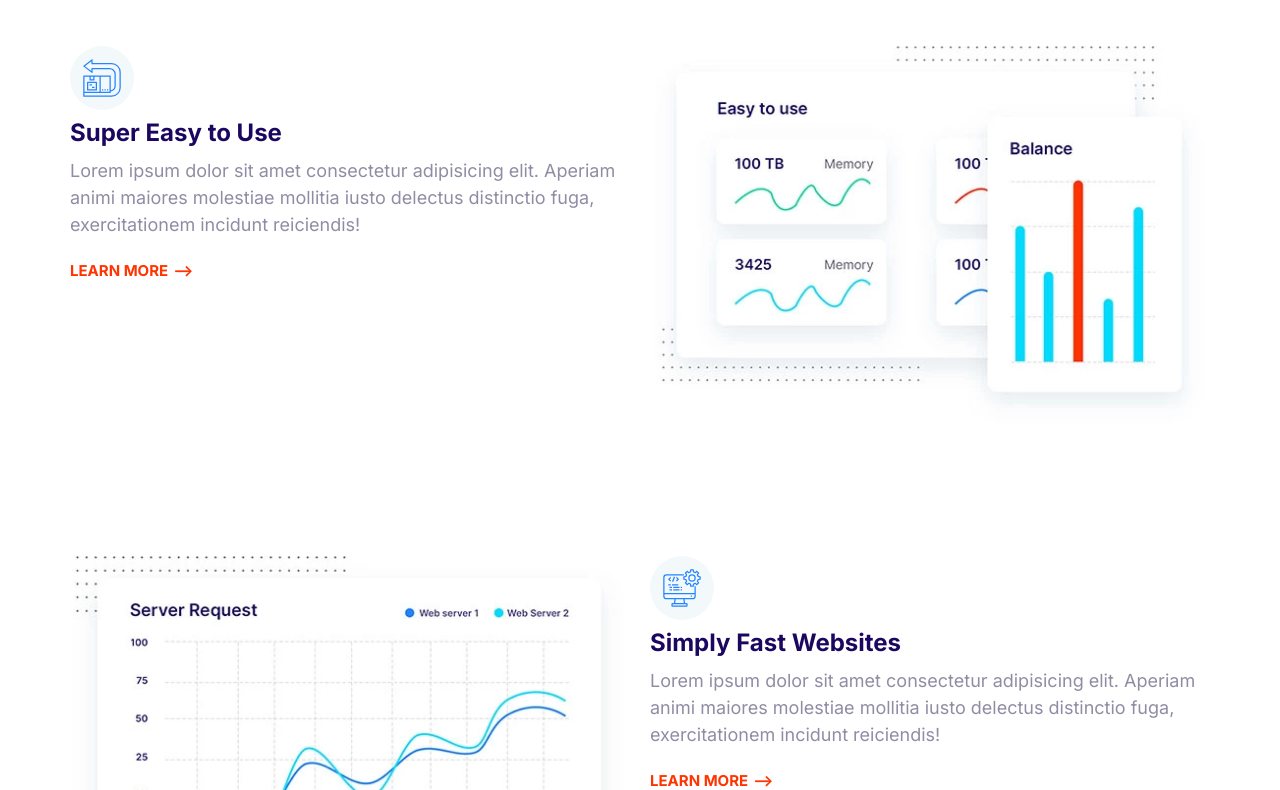
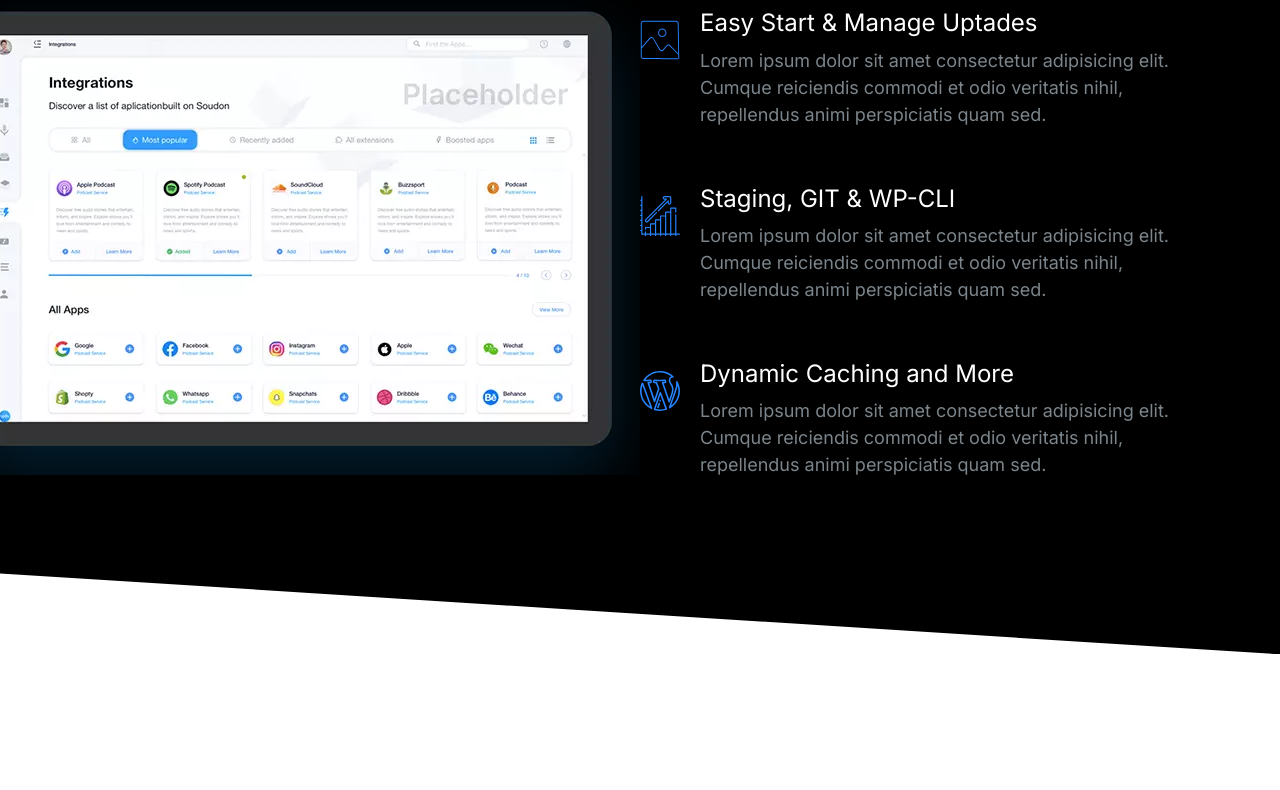
Before and after one commit to DiRenzoV/Vinishify, a plain HTML site: page index.html in a window 1280 px wide. Shown: the part 155-945 px from the top of the page. After the commit the page ends 809 px from the top, so only its background shows below. Drawn offline with Linux system fonts and the light colour scheme.

Commit message:
Defining the Showcase Block.

```diff
--- a/css/styles.css
+++ b/css/styles.css
@@ -16,6 +16,10 @@
 }
 
 /* Typography */
+::selection {
+  background: var(--color-primary);
+  color: white;
+}
 
 html {
   font-size: 62.5%;
@@ -46,7 +50,7 @@ h2 {
 
 h3 {
   font-size: 3rem;
-  margin-bottom: 1rem;
+  font-weight: 500;
 }
 
 p {
@@ -138,7 +142,6 @@ a {
 .list {
   list-style: none;
   padding-left: 0;
-  color: var(--color-headings);
 }
 
 .list--inline .list__item {
@@ -149,6 +152,7 @@ a {
 .list--tick {
   list-style-image: url(/images/tick.svg);
   padding-left: 3rem;
+  color: var(--color-headings);
 }
 
 .list--tick .list__item {
@@ -425,6 +429,7 @@ a {
 
 .media__body {
   margin: 0 2rem;
+  margin-bottom: 4rem;
 }
 
 .media__image {
@@ -605,7 +610,7 @@ a {
 
 .block {
   --padding-vertical: 6rem;
-  padding-right: var(--padding-vertical) 2rem;
+  padding: var(--padding-vertical);
 }
 
 .block__header {
@@ -621,17 +626,19 @@ a {
   color: #7b858b;
 }
 
-.block--dark .block__heading {
+.block--dark h1,
+.block--dark h2,
+.block--dark h3 {
   color: white;
 }
 
 .block--skewed-right {
   padding-bottom: calc(var(--padding-vertical) + 4rem);
-  clip-path: polygon(0% 0%, 100% 0%, 100% 100%, 0% 80%);
+  clip-path: polygon(0% 0%, 100% 0%, 100% 100%, 0% 90%);
 }
 .block--skewed-left {
   padding-bottom: calc(var(--padding-vertical) + 4rem);
-  clip-path: polygon(0% 0%, 100% 0%, 100% 80%, 0% 100%);
+  clip-path: polygon(0% 0%, 100% 0%, 100% 90%, 0% 100%);
 }
 
 .container {
@@ -703,10 +710,7 @@ a {
 }
 
 /* Hero */
-.hero {
-  padding-top: 5rem;
-  clip-path: polygon(0% 0%, 100% 0%, 100% 90%, 0% 100%);
-}
+
 .hero__tagline {
   font-size: 2rem;
   color: #b9c3cf;
@@ -788,3 +792,24 @@ a {
     order: 2;
   }
 }
+
+/* Showcase Block */
+
+.block-showcase__image > img {
+  width: 100%;
+}
+
+@media screen and (min-width: 768px) {
+  .block-showcase .grid {
+    grid-template-columns: 50% 50%;
+  }
+
+  .block-showcase__image {
+    justify-self: end;
+  }
+}
+
+.block-showcase__image > img {
+  width: auto;
+  max-width: 700px;
+}
--- a/index.html
+++ b/index.html
@@ -14,123 +14,77 @@
     <link rel="stylesheet" href="css/styles.css" />
     <title>Document</title>
   </head>
-  <body style="margin: 3rem">
-    <section class="block container">
+  <body>
+    <section class="block block--dark block--skewed-right block-showcase">
       <header class="block__header">
-        <h2>Host on The Cloud to keep Growing</h2>
-        <p>
-          Lorem ipsum dolor sit amet consectetur adipisicing elit. Enim quos sed
-          quae. Veniam porro maxime nulla sit itaque? Consectetur, quaerat?
-        </p>
+        <h2>User-friendly Control Panel</h2>
       </header>
-      <article class="grid grid--1x2 feature">
-        <div class="feature__content">
-          <span class="icon-container">
-            <svg class="icon icon--primary">
-              <use xlink:href="images/sprite.svg#easy"></use>
-            </svg>
-          </span>
-          <h3 class="feature__heading">Super Easy to Use</h3>
-          <p>
-            Lorem ipsum dolor sit amet consectetur adipisicing elit. Aperiam
-            animi maiores molestiae mollitia iusto delectus distinctio fuga,
-            exercitationem incidunt reiciendis!
-          </p>
-          <a href="#" class="link-arrow">Learn More</a>
-        </div>
-        <picture>
+      <div class="container grid grid--1x2">
+        <picture class="block-showcase__image">
           <source
             type="image/webp"
-            srcset="images/easy.webp 1x, images/easy@2x.webp 2x"
+            srcset="images/ipad.webp 1x, images/ipad@2x.webp 2x"
           />
           <source
-            type="image/jpg"
-            srcset="images/easy.jpg 1x, images/easy@2x.jpg 2x"
+            type="image/png"
+            srcset="images/ipad.png 1x, images/ipad@2x.png 2x"
           />
-          <img class="feature__image" src="images/easy2x.jpg" alt="" />
+          <img src="images/ipad.png" alt="" />
         </picture>
-      </article>
-      <article class="grid grid--1x2 feature">
-        <div class="feature__content">
-          <span class="icon-container">
+        <ul class="list">
+          <li>
+            <div class="media">
+              <div class="media__image">
                 <svg class="icon icon--primary">
-              <use xlink:href="images/sprite.svg#computer"></use>
+                  <use xlink:href="images/sprite.svg#snap"></use>
                 </svg>
-          </span>
-          <h3 class="feature__heading">Simply Fast Websites</h3>
+              </div>
+              <div class="media__body">
+                <h3 class="media__tittle">Easy Start & Manage Uptades</h3>
                 <p>
-            Lorem ipsum dolor sit amet consectetur adipisicing elit. Aperiam
-            animi maiores molestiae mollitia iusto delectus distinctio fuga,
-            exercitationem incidunt reiciendis!
+                  Lorem ipsum dolor sit amet consectetur adipisicing elit.
+                  Cumque reiciendis commodi et odio veritatis nihil, repellendus
+                  animi perspiciatis quam sed.
                 </p>
-          <a href="#" class="link-arrow">Learn More</a>
               </div>
-        <picture>
-          <source
-            type="image/webp"
-            srcset="images/fast.webp 1x, images/fast@2x.webp 2x"
-          />
-          <source
-            type="image/jpg"
-            srcset="images/fast.jpg 1x, images/fast@2x.jpg 2x"
-          />
-          <img class="feature__image" src="images/fast2x.jpg" alt="" />
-        </picture>
-      </article>
-      <article class="grid grid--1x2 feature">
-        <div class="feature__content">
-          <span class="icon-container">
+            </div>
+          </li>
+          <li>
+            <div class="media">
+              <div class="media__image">
                 <svg class="icon icon--primary">
-              <use xlink:href="images/sprite.svg#settings"></use>
+                  <use xlink:href="images/sprite.svg#growth"></use>
                 </svg>
-          </span>
-          <h3 class="feature__heading">WordPress made easy</h3>
+              </div>
+              <div class="media__body">
+                <h3 class="media__tittle">Staging, GIT & WP-CLI</h3>
                 <p>
-            Lorem ipsum dolor sit amet consectetur adipisicing elit. Aperiam
-            animi maiores molestiae mollitia iusto delectus distinctio fuga,
-            exercitationem incidunt reiciendis!
+                  Lorem ipsum dolor sit amet consectetur adipisicing elit.
+                  Cumque reiciendis commodi et odio veritatis nihil, repellendus
+                  animi perspiciatis quam sed.
                 </p>
-          <a href="#" class="link-arrow">Learn More</a>
               </div>
-        <picture>
-          <source
-            type="image/webp"
-            srcset="images/wordpress.webp 1x, images/wordpress@2x.webp 2x"
-          />
-          <source
-            type="image/jpg"
-            srcset="images/wordpress.jpg 1x, images/wordpress@2x.jpg 2x"
-          />
-          <img class="feature__image" src="images/wordpress2x.jpg" alt="" />
-        </picture>
-      </article>
-      <article class="grid grid--1x2 feature">
-        <div class="feature__content">
-          <span class="icon-container">
+            </div>
+          </li>
+          <li>
+            <div class="media">
+              <div class="media__image">
                 <svg class="icon icon--primary">
-              <use xlink:href="images/sprite.svg#settings"></use>
+                  <use xlink:href="images/sprite.svg#wordpress"></use>
                 </svg>
-          </span>
-          <h3 class="feature__heading">24/7 Expert Support</h3>
+              </div>
+              <div class="media__body">
+                <h3 class="media__tittle">Dynamic Caching and More</h3>
                 <p>
-            Lorem ipsum dolor sit amet consectetur adipisicing elit. Aperiam
-            animi maiores molestiae mollitia iusto delectus distinctio fuga,
-            exercitationem incidunt reiciendis!
+                  Lorem ipsum dolor sit amet consectetur adipisicing elit.
+                  Cumque reiciendis commodi et odio veritatis nihil, repellendus
+                  animi perspiciatis quam sed.
                 </p>
-          <a href="#" class="link-arrow">Learn More</a>
               </div>
-        <picture>
-          <source
-            type="image/webp"
-            srcset="images/support.webp 1x, images/support@2x.webp 2x"
-          />
-          <source
-            type="image/jpg"
-            srcset="images/support.jpg 1x, images/support@2x.jpg 2x"
-          />
-          <img class="feature__image" src="images/support2x.jpg" alt="" />
-        </picture>
-      </article>
+            </div>
+          </li>
+        </ul>
+      </div>
     </section>
     <script src="js/main.js"></script>
   </body>
```
Also changed, not shown: Components/showcaseblock.html (added, +71 -0 lines), images/ipad.png (added), images/ipad.webp (added), images/ipad@2x.webp (added). Lines whose indentation alone changed are shown as unchanged.
